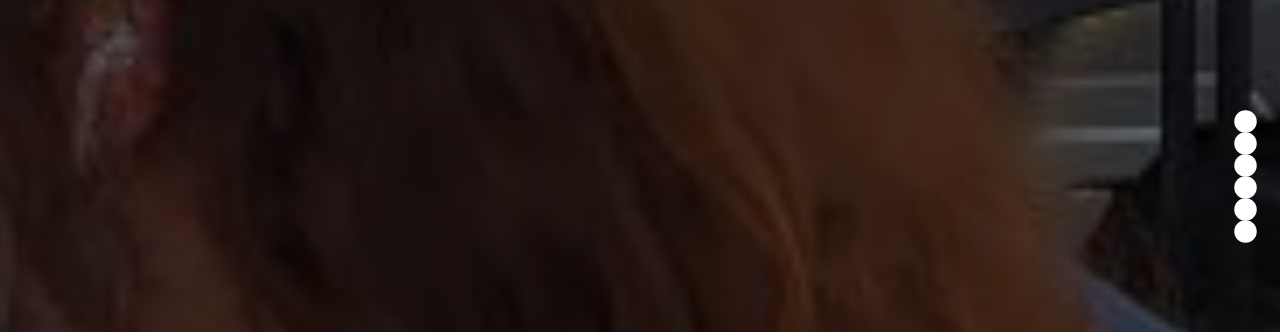
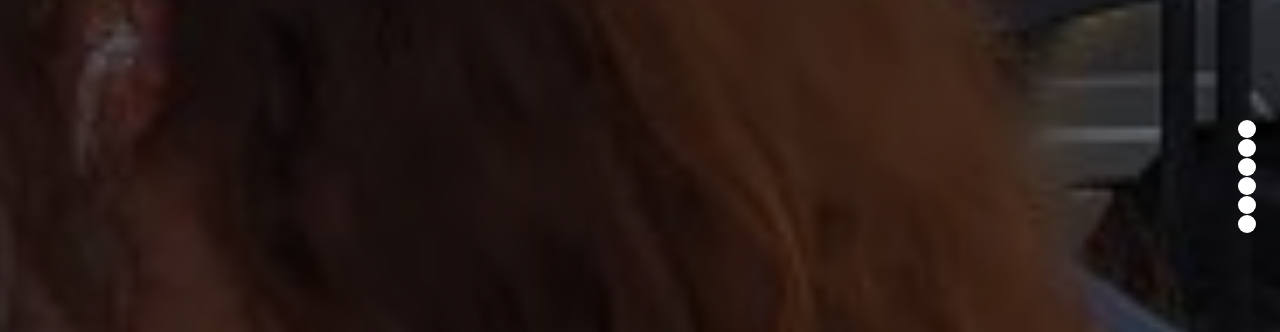
Before and after one commit to francesca-palladino/blog.svoltastudenti.it, a Jekyll site: the page index.html, which Jekyll copies as it is, in a window 1280 px wide. Shown: the part 2324-2656 px from the top of the page. Built offline with Jekyll 4.4.1, drawn with Linux system fonts in a browser that asks for light colours.

Commit message:
eventi.html

```diff
--- a/index.html
+++ b/index.html
@@ -115,8 +115,8 @@
 
 		#bar ul li a {
 			display: block;
-			width: 15px;
-			height: 15px;
+			width: 12px;
+			height: 12px;
 			border-radius: 50%;
 			background-color: white;
 			margin: 7px;
```
Also changed, not shown: _layouts/events.html (+5 -2 lines), it/eventi.html (+4 -4 lines).
